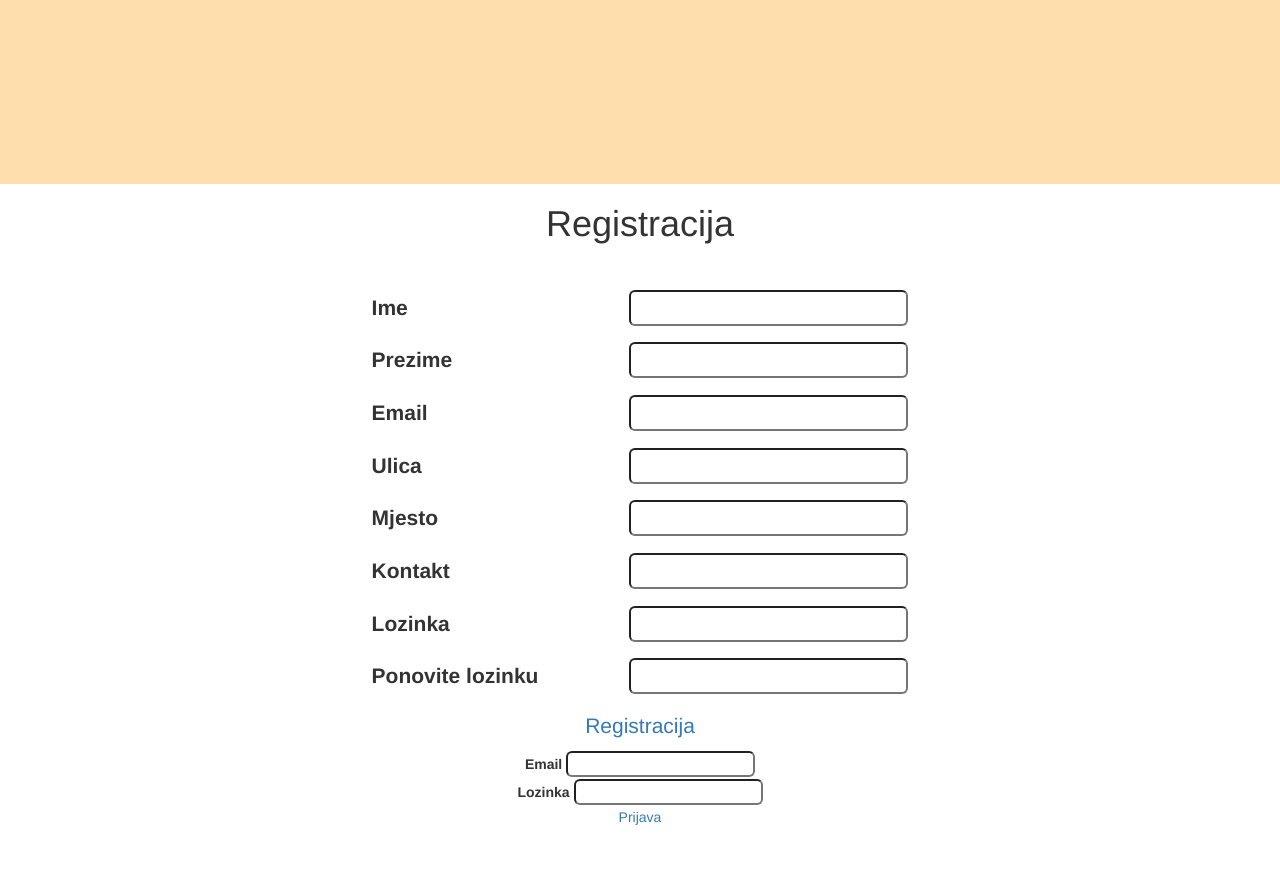
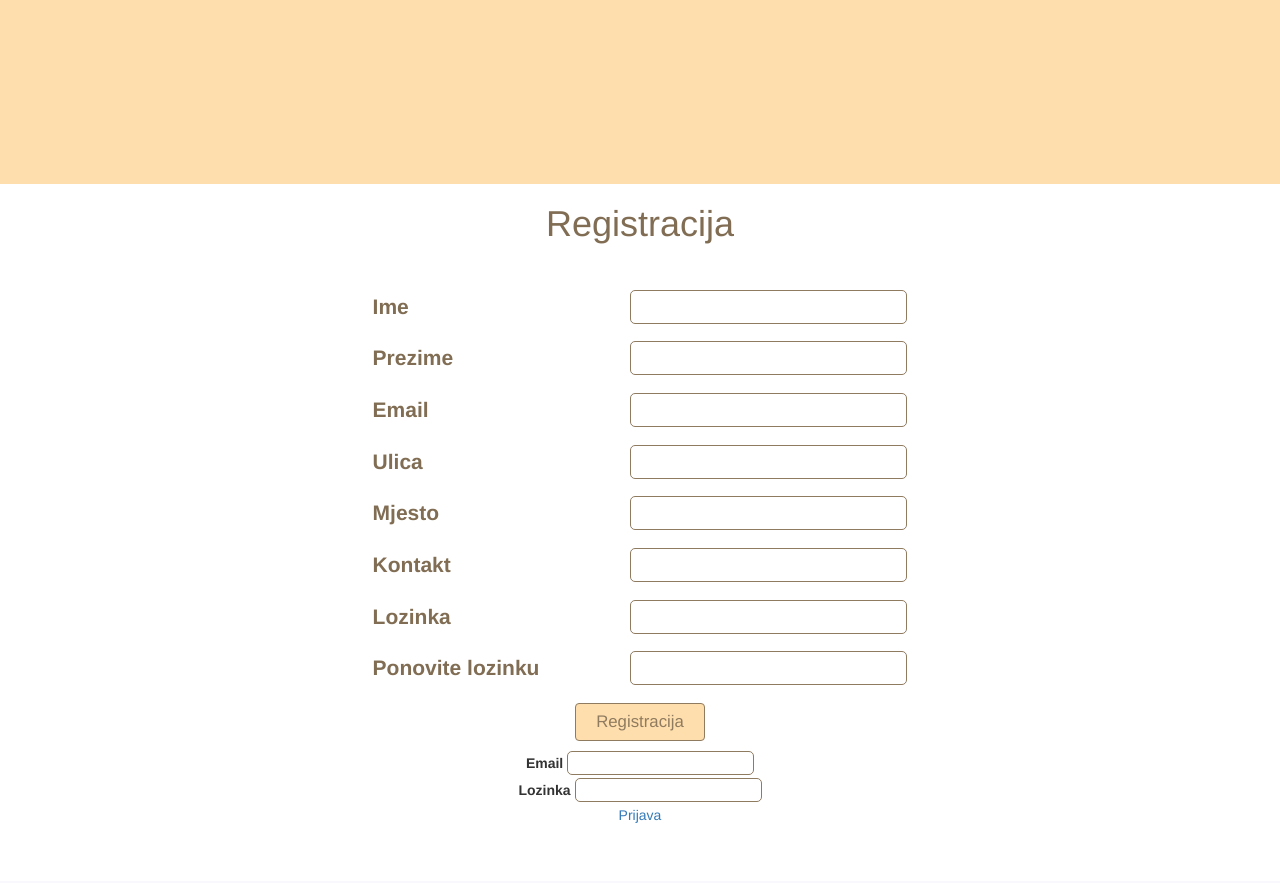
Before and after one commit to amatanovic/NFX, a PHP site: page / in a window 1280 px wide. Shown: the part 1832-2715 px from the top of the page. After the commit the page ends 2655 px from the top, so only its background shows below. Run offline with PHP 8.4, Linux system fonts and the light colour scheme; data that the repository does not hold is empty; some libraries are stand-ins or nearby versions.

Commit message:
registracija uređena

```diff
--- a/css/styles.css
+++ b/css/styles.css
@@ -79,7 +79,10 @@ div.navbar-collapse{
     position:relative;
 }
 
-#onama{padding-top: 5em;}
+#onama{
+    padding-top: 5em;
+    color: #806d53
+}
 
 #opg{
     padding-top: 2em;
@@ -106,6 +109,11 @@ div.navbar-collapse{
     width: 12em;
     text-align: left;
     padding-bottom: 0.7em;
+    color: #806d53;
+}
+
+.registracija-naslov{
+    color: #806d53;
 }
 
 .forma-registracija{
@@ -113,12 +121,27 @@ div.navbar-collapse{
 }
 
 input{
-    -moz-border-radius:6px; /* Firefox */
-    -webkit-border-radius: 6px; /* Safari, Chrome */
-    -khtml-border-radius: 6px; /* KHTML */
-    border-radius: 6px; /* CSS3 */}
+    border-radius:5px;
+    border: 1.5px solid #8f7b5f;
 }
 
+
 input:hover{
-    border-color: rgba(255, 222, 173,1);
+    border-color: #4f4435;
 }
+
+
+.btn-primary{
+    border-color: #8f7b5f;
+    color: #8f7b5f;
+    background-color: rgba(255,222,173,1);
+    font-size: 0.8em;
+    padding-left: 1.2em;
+    padding-right: 1.2em;
+}
+
+.btn-primary:hover{
+    border-color: rgba(255,222,173,1);
+    color: rgba(255,222,173,1);
+    background-color: #8f7b5f;
+}
--- a/index.php
+++ b/index.php
@@ -65,7 +65,7 @@ foreach ($projekti as $projekt) {
 
   <form action="#" id="registracija">
 
-<h1 class="opg-naslov">Registracija</h1>
+<h1 class="opg-naslov registracija-naslov">Registracija</h1>
 
     <fieldset class="forma-registracija">
       <label for="ime">Ime</label> <input type="text" id="ime" /> <br />
@@ -76,7 +76,7 @@ foreach ($projekti as $projekt) {
       <label for="kontakt">Kontakt</label> <input type="tel" id="kontakt" /> <br />
       <label for="lozinka">Lozinka</label> <input type="password" id="password" /> <br />
       <label for="lozinka2">Ponovite lozinku</label> <input type="password" id="password2" /> <br />
-      <a id="registriraj" href="#" style="width: 100%" type="submit">Registracija</a>
+      <a id="registriraj" href="#" type="submit" class="btn btn-primary">Registracija</a>
     </fieldset>
   </form>
   <p id="registracijaPoruka"></p>
```
